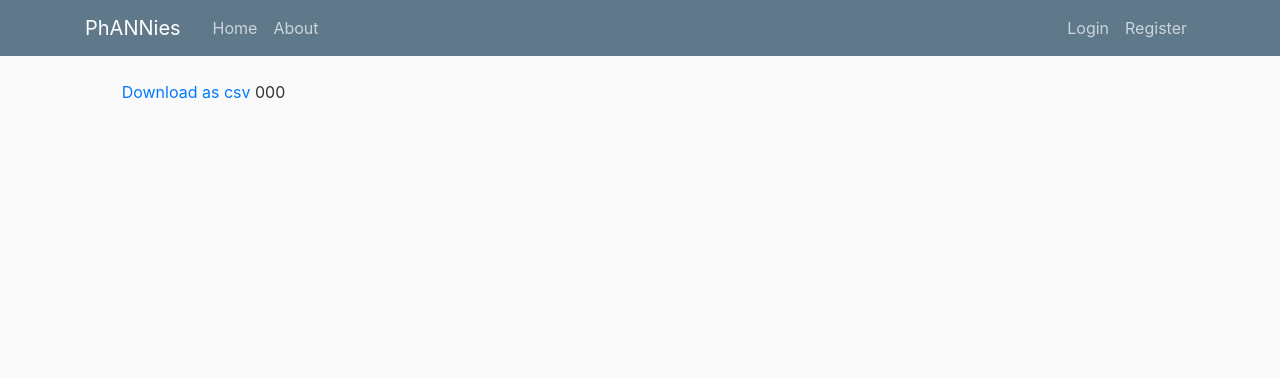
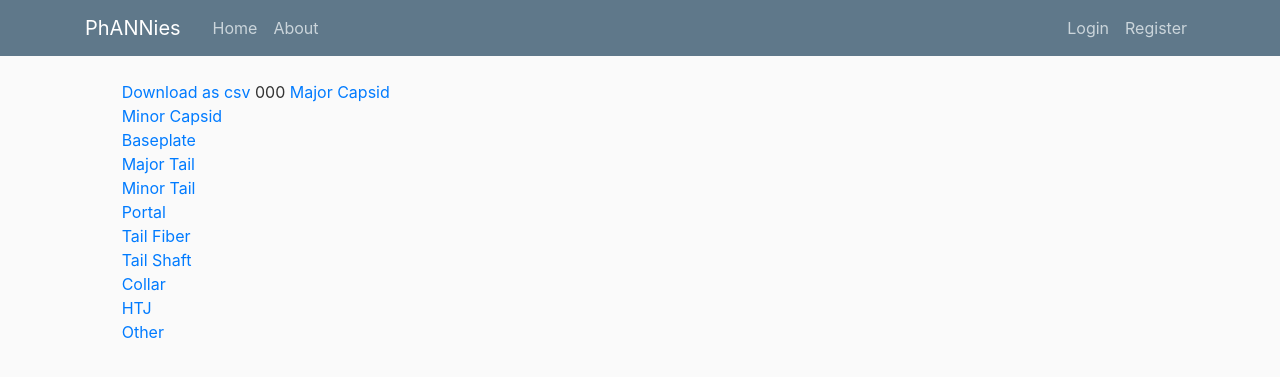
Before and after one commit to Adrian-Cantu/PhANNs, a Flask app: template templates/index.html in a window 1280 px wide. Shown: the top 377 px of the page. Run offline with Flask 2, Linux system fonts and the light colour scheme; the template is opened without the code that fills it: most values are stand-ins (such as "Sample title", 1, 10 or a date in 2020); some libraries are stand-ins or nearby versions.

Commit message:
added per class fasta files to download

```diff
--- a/ANN_site.py
+++ b/ANN_site.py
@@ -98,18 +98,6 @@ def progress(filename):
                 yield "event: running\ndata:" + str(model_is_running) + "\n\n"
         while not job.is_finished:
             time.sleep(1)
-#        while table_string is None:
-#            try:
-#                table_string=job.meta['table']
-#               # print(table_string)
-#            except:
-#                print('cant get table')
-#                job.refresh()
-#                time.sleep(1)
-        #table_code_raw= Markup(table_string)
-        #print(table_code_raw)
-        #table=render_template('index.html', table_code=table_code_raw)
-        #pickle.dump(table_code_raw,open('saves/' + filename,"wb"))
         yield "event: url\ndata: {\"url\":\"http://0.0.0.0:8080/saves" + '/' + filename + "\"}\n\n"
 
   #          print("data:" + url_fix_for('saves') + 'A45_phage_orfs.txt' + "\n\n")
@@ -157,7 +145,7 @@ def uploaded_file(filename):
 @app.route('/saves/<filename>')
 def show_file(filename):
     table_code_raw=pickle.load(open('saves/' + filename,"rb"))
-    return render_template('index.html', table_code= table_code_raw, csv_table=os.path.splitext(ntpath.basename(filename))[0] + '.csv')
+    return render_template('index.html', table_code= table_code_raw, csv_table=os.path.splitext(ntpath.basename(filename))[0] + '.csv', filename_base=ntpath.basename(filename))
 
 @app.route('/favicon.ico')
 def favicon():
--- a/templates/index.html
+++ b/templates/index.html
@@ -55,7 +55,7 @@ function init() {
 
 	         }
 function resizeFixed() {
-    $t_fixed.offset({top:$(window).scrollTop(),left:$t_clone.offset().left});
+    $t_fixed.offset({top:head_off - $t_fixed.height()+ $(window).scrollTop(),left:$t_clone.offset().left});
     $t_fixed.width($t_clone.width())
 	$t_fixed.find("th").each(function(index) {
         	$(this).width($t_clone.find("th").eq(index).width());
@@ -96,4 +96,15 @@ function scrollFixed() {
 {% block content %}
      <a href="{{ fix_url_for('return_csv',filename=csv_table) }}">Download as csv</a>
 	{{ table_code  }}
+	<a href="{{ fix_url_for('return_csv',filename='major_capsid_' + filename_base) }}">Major Capsid</a><br>
+	<a href="{{ fix_url_for('return_csv',filename='minor_capsid_' + filename_base) }}">Minor Capsid</a><br>
+	<a href="{{ fix_url_for('return_csv',filename='baseplate_' + filename_base) }}">Baseplate</a><br>
+	<a href="{{ fix_url_for('return_csv',filename='major_tail_' + filename_base) }}">Major Tail</a><br>
+	<a href="{{ fix_url_for('return_csv',filename='minor_tail_' + filename_base) }}">Minor Tail</a><br>
+	<a href="{{ fix_url_for('return_csv',filename='portal_' + filename_base) }}">Portal</a><br>
+	<a href="{{ fix_url_for('return_csv',filename='tail_fiber_' + filename_base) }}">Tail Fiber</a><br>
+	<a href="{{ fix_url_for('return_csv',filename='tail_shaft_' + filename_base) }}">Tail Shaft</a><br>
+	<a href="{{ fix_url_for('return_csv',filename='collar_' + filename_base) }}">Collar</a><br>
+	<a href="{{ fix_url_for('return_csv',filename='htj_' + filename_base) }}">HTJ</a><br>
+	<a href="{{ fix_url_for('return_csv',filename='other_' + filename_base) }}">Other</a><br>
 {% endblock content %}
```
Also changed, not shown: 1 other file.
